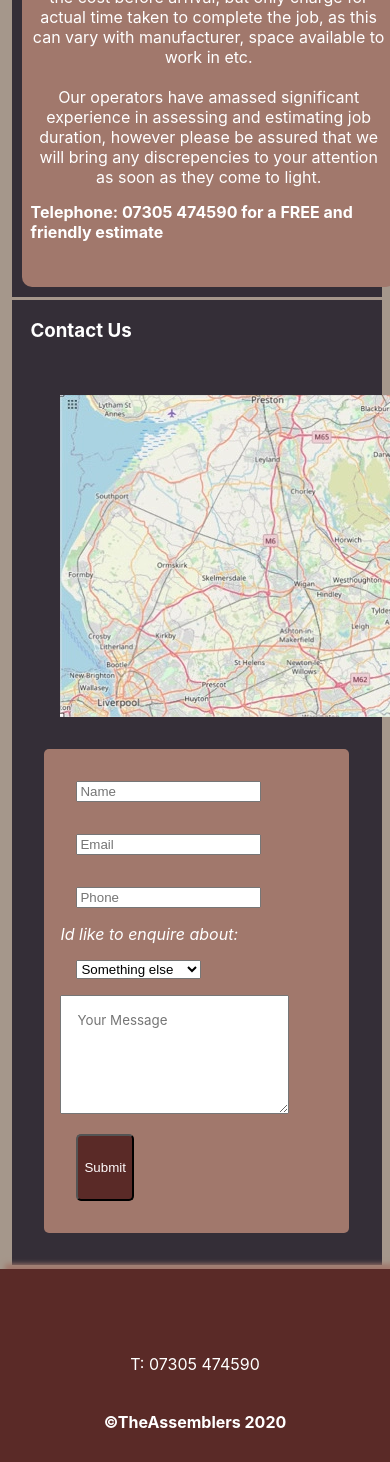
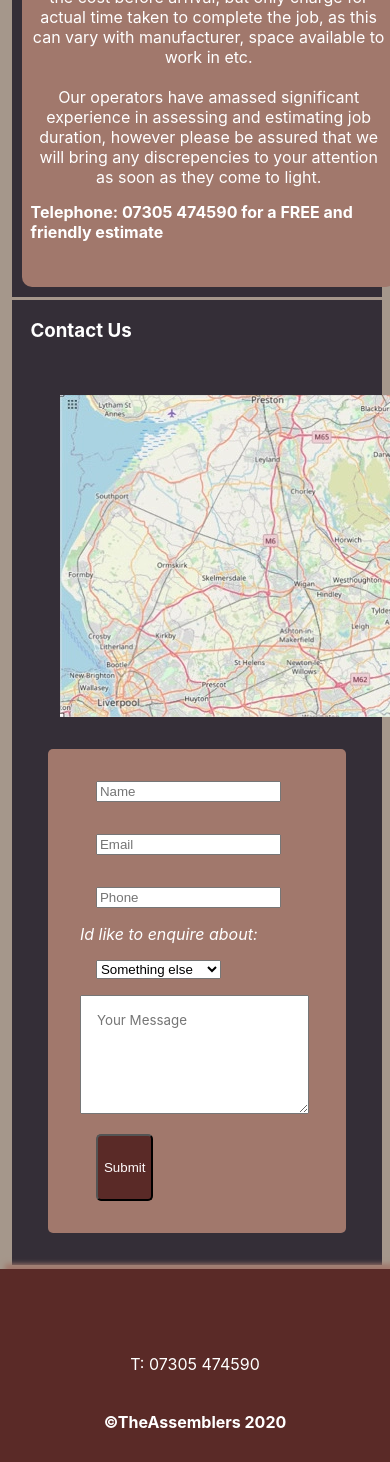
Before and after one commit to Moovashaka/assemblers, a React (Create React App) app: page / in a window 390 px wide. Shown: the part 2272-3734 px from the top of the page. Built offline with nearby package versions, Linux system fonts and the light colour scheme.

Commit message:
tweaking map mobile layout

```diff
--- a/src/components/main/Form.js
+++ b/src/components/main/Form.js
@@ -97,6 +97,7 @@ export default class Form extends React.Component {
     return (
 
   <section id="contact">
+    <div className="contact">
         <h3 className="header">Contact Us</h3>
         <div className="map">
         <Suspense fallback={<div>Loading...</div>}>
@@ -157,6 +158,7 @@ export default class Form extends React.Component {
       <span>{this.state.formSent}</span>
     </form>
   </div>
+</div>
 </section>
     );
   }
--- a/src/components/main/form.css
+++ b/src/components/main/form.css
@@ -1,8 +1,4 @@
-#contact {
-	position: relative;
-	width: 100%;
-	color: white;
-}
+
 #textbox {
 	height: 10vh;
 	padding: 1rem 1rem;
@@ -13,6 +9,12 @@
 span {
 	color: #c41111;
 	max-width: 70vw;
+}
+
+.contact {
+	position: relative;
+	width: 100%;
+	color: white;
 
 }
 .header {
@@ -31,14 +33,8 @@ span {
 	display: flex;
 	border: none;
 	margin: auto;
-	padding: 2rem 0;
+	padding: 2rem 2rem;
 	max-width: 70vw;
-}
-
-@media screen and (min-width:480px) {
-	.mapImage {
-		max-width: 80vw;
-	}
 }
 
 @media screen and (min-width: 768px) {
@@ -50,9 +46,9 @@ span {
 .contactForm {
 	background: #A1786C;
 	border-radius: 5px;
-	padding: 1rem 1rem;
+	padding: 1rem 2rem;
 	margin: auto;
-	max-width: 70vw;
+	max-width: 60vw;
 }
 
 .form-group {
```
